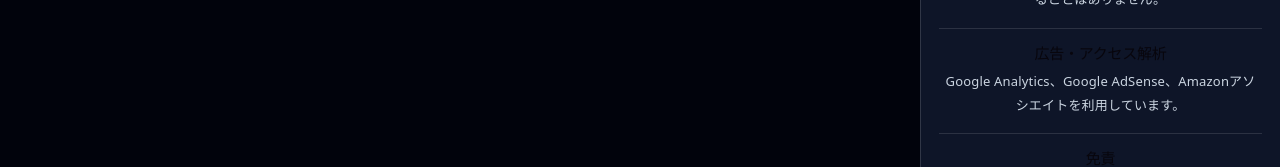
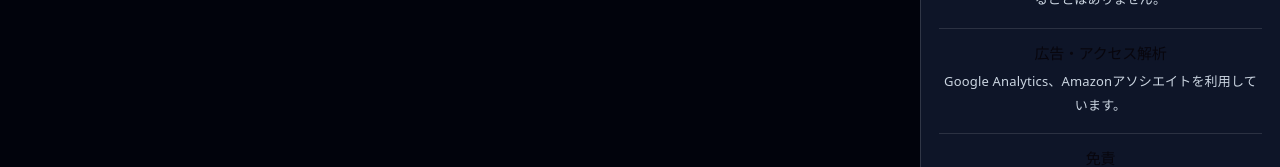
Before and after one commit to yasoowork/mieru-lens, a React (Vite) app: page / in a window 1280 px wide. Both pictures are taken after a click on the button "メニュー". Shown: the part 407-574 px from the top of the page. Built offline with nearby package versions, Linux system fonts and the light colour scheme; no server answers.

Commit message:
fix text

```diff
--- a/src/App.tsx
+++ b/src/App.tsx
@@ -211,7 +211,7 @@ function App() {
             <section className="menuSection">
               <h2>広告・アクセス解析</h2>
               <p>
-                Google Analytics、Google AdSense、Amazonアソシエイトを利用しています。
+                Google Analytics、Amazonアソシエイトを利用しています。
               </p>
             </section>
 
```
